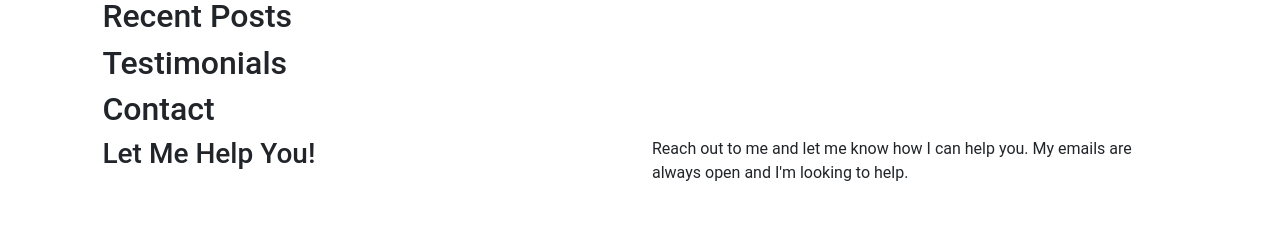
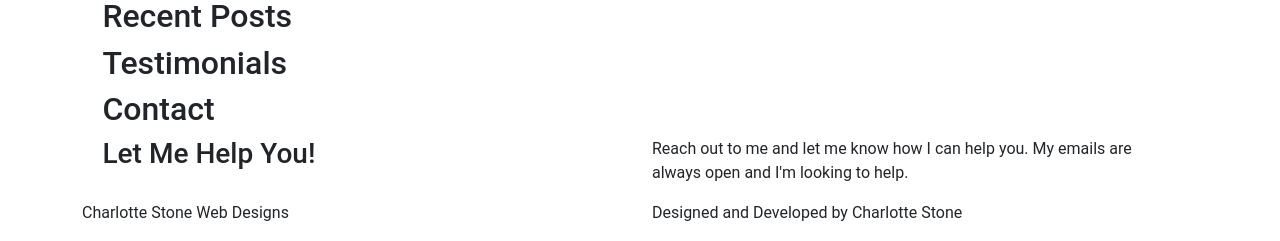
Before and after one commit to Terafora/freelance-web-developer-site, a plain HTML site: page index.html in a window 1280 px wide. Shown: the part 2122-2363 px from the top of the page. Before the commit the page ends 2323 px from the top, so only its background shows below. Drawn offline with nearby package versions, Linux system fonts and the light colour scheme.

Commit message:
Include footer

```diff
--- a/index.html
+++ b/index.html
@@ -319,6 +319,18 @@
         </div>
     </div>
 </div>
+<footer>
+    <div class="container">
+        <div class="row">
+            <div class="col-6">
+                <p>Charlotte Stone Web Designs</p>
+            </div>
+            <div class="col-6">
+                <p>Designed and Developed by Charlotte Stone</p>
+            </div>
+        </div>
+    </div>
+</footer>
 
     <script src="https://cdn.jsdelivr.net/npm/bootstrap@5.3.3/dist/js/bootstrap.bundle.min.js"
         integrity="sha384-YvpcrYf0tY3lHB60NNkmXc5s9fDVZLESaAA55NDzOxhy9GkcIdslK1eN7N6jIeHz"
```
